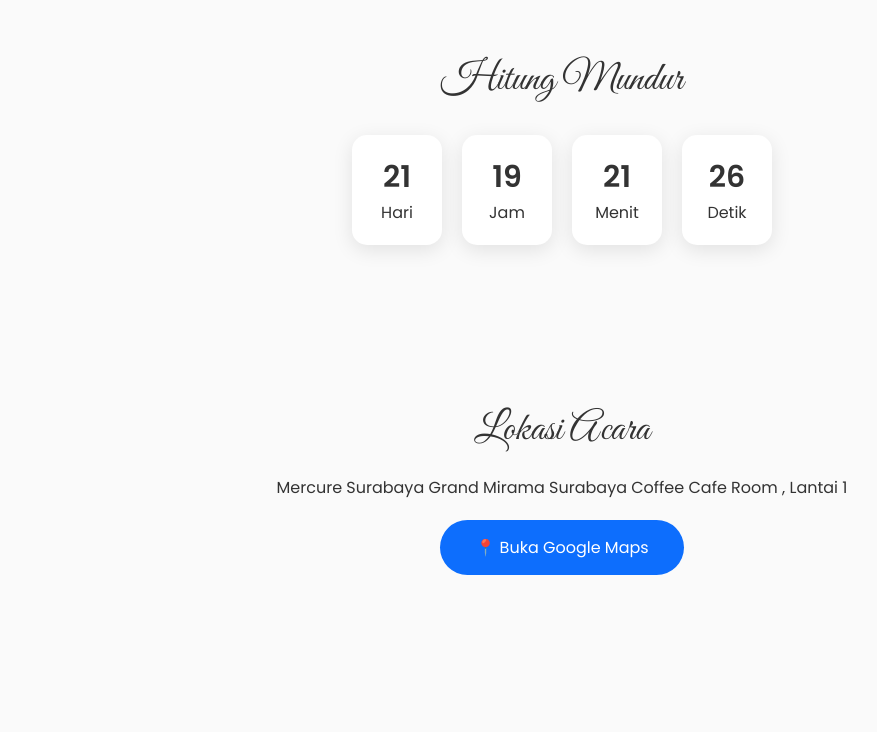
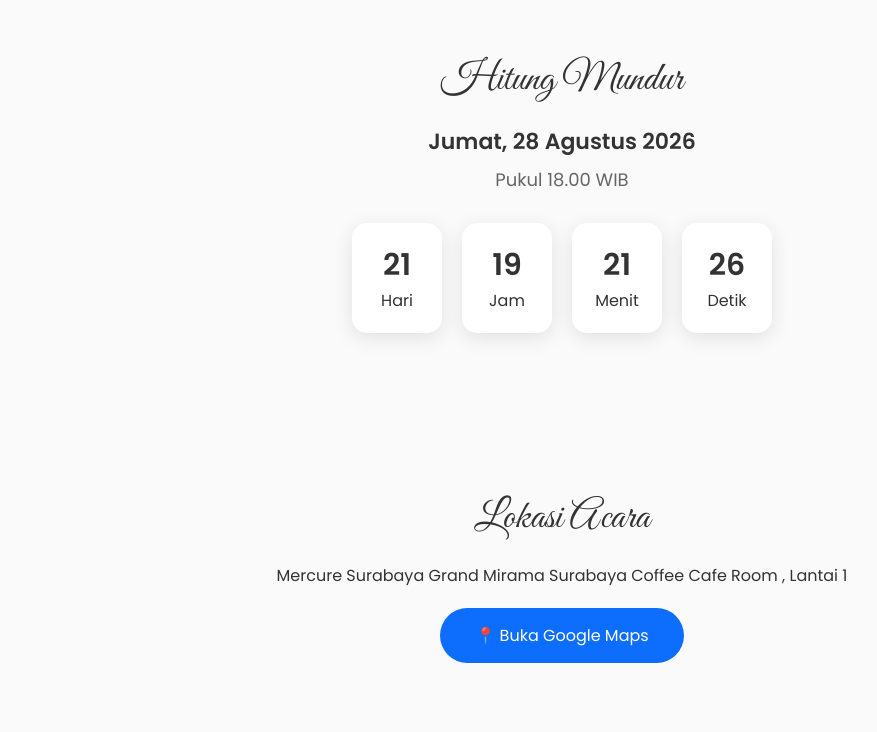
Before and after one commit to andriseptianto3996-crypto/UndanganIbadahSyukurAndri-Inri, a plain HTML site: page index.html in a window 1280 px wide. Shown: the part 1080-1812 px from the top of the page, without its empty margins (78-955 px from the left). Drawn offline with Linux system fonts and the light colour scheme.

Commit message:
Update index.html

```diff
--- a/index.html
+++ b/index.html
@@ -243,6 +243,14 @@ Hitung Mundur
 
 </div>
 
+<p style="font-size:22px;font-weight:600;margin-top:15px;">
+Jumat, 28 Agustus 2026
+</p>
+
+<p style="font-size:18px;color:#666;margin-top:8px;">
+Pukul 18.00 WIB
+</p>
+
 <div class="countdown">
 
 <div class="box">
```
